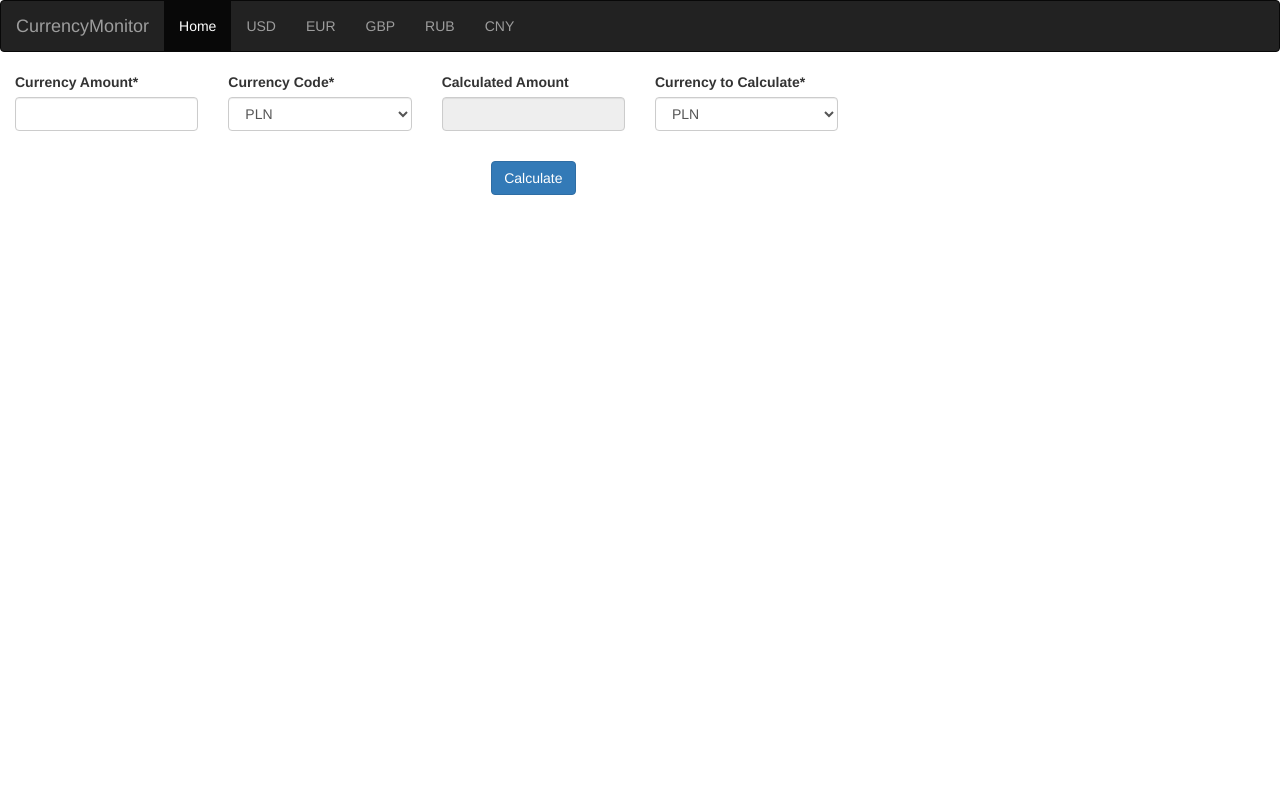
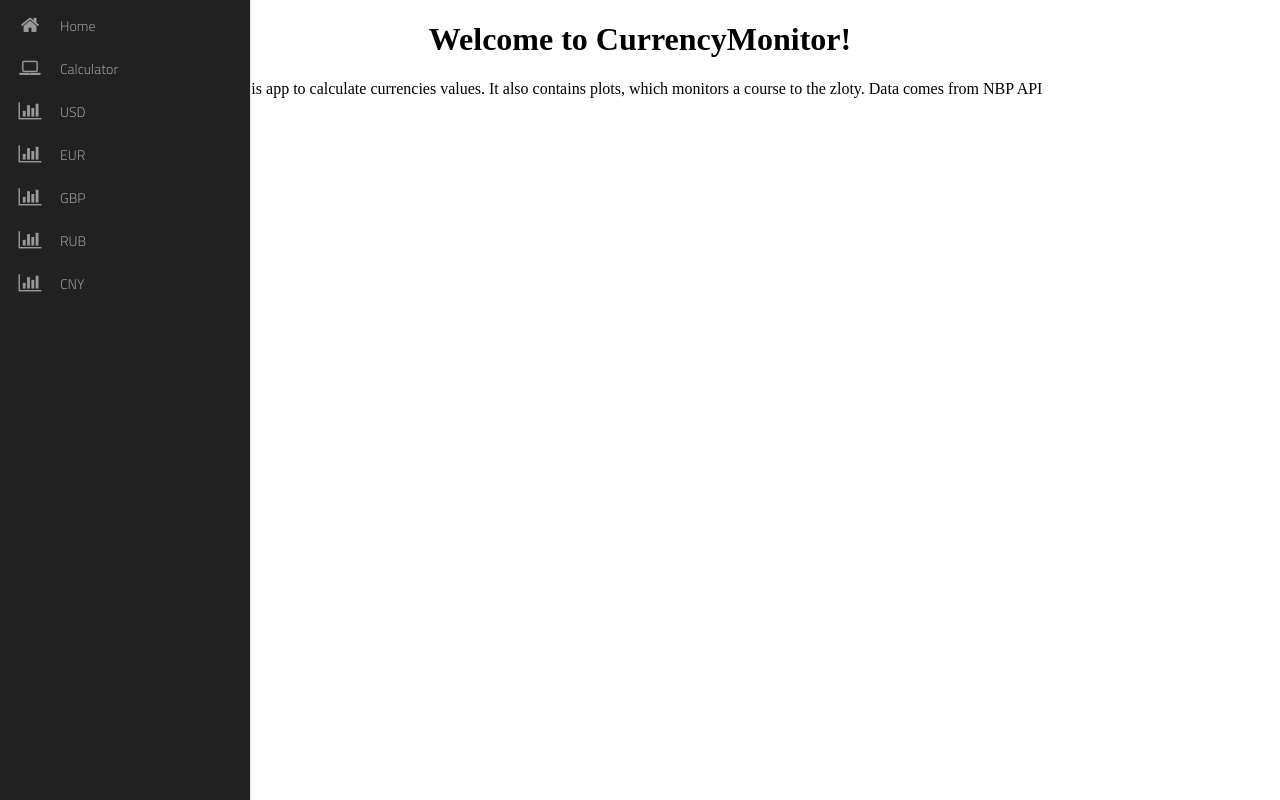
Before and after one commit to SzymanskiT5/CurrencyMonitor, a Django app: page / in a window 1280 px wide. Run offline with Django 3.2, Linux system fonts and the light colour scheme; data comes from the database, SQL or seed files in the repository; some libraries are stand-ins or nearby versions; some web fonts are replaced.

Commit message:
changed navbar,added homepage

```diff
--- /dev/null
+++ b/currency_monitor/static/currency_monitor/css/navbar.css
@@ -0,0 +1,129 @@
+@import url(//netdna.bootstrapcdn.com/font-awesome/4.0.3/css/font-awesome.css);
+
+@import url(https://fonts.googleapis.com/css?family=Titillium+Web:300);
+.fa-2x {
+font-size: 2em;
+}
+.fa {
+position: relative;
+display: table-cell;
+width: 60px;
+height: 36px;
+text-align: center;
+vertical-align: middle;
+font-size:20px;
+}
+
+
+.main-menu:hover,nav.main-menu.expanded {
+width:250px;
+overflow:visible;
+}
+
+.main-menu {
+background:#212121;
+border-right:1px solid #e5e5e5;
+position:absolute;
+top:0;
+bottom:0;
+height:100%;
+left:0;
+width:60px;
+overflow:hidden;
+-webkit-transition:width .05s linear;
+transition:width .05s linear;
+-webkit-transform:translateZ(0) scale(1,1);
+z-index:1000;
+}
+
+.main-menu>ul {
+margin:7px 0;
+}
+
+.main-menu li {
+position:relative;
+display:block;
+width:250px;
+}
+
+.main-menu li>a {
+position:relative;
+display:table;
+border-collapse:collapse;
+border-spacing:0;
+color:#999;
+ font-family: arial;
+font-size: 14px;
+text-decoration:none;
+-webkit-transform:translateZ(0) scale(1,1);
+-webkit-transition:all .1s linear;
+transition:all .1s linear;
+
+}
+
+.main-menu .nav-icon {
+position:relative;
+display:table-cell;
+width:60px;
+height:36px;
+text-align:center;
+vertical-align:middle;
+font-size:18px;
+}
+
+.main-menu .nav-text {
+position:relative;
+display:table-cell;
+vertical-align:middle;
+width:190px;
+  font-family: 'Titillium Web', sans-serif;
+}
+
+.main-menu>ul.logout {
+position:absolute;
+left:0;
+bottom:0;
+}
+
+.no-touch .scrollable.hover {
+overflow-y:hidden;
+}
+
+.no-touch .scrollable.hover:hover {
+overflow-y:auto;
+overflow:visible;
+}
+
+a:hover,a:focus {
+text-decoration:none;
+}
+
+nav {
+-webkit-user-select:none;
+-moz-user-select:none;
+-ms-user-select:none;
+-o-user-select:none;
+user-select:none;
+}
+
+nav ul,nav li {
+outline:0;
+margin:0;
+padding:0;
+}
+.main-menu li:hover>a,nav.main-menu li.active>a,.dropdown-menu>li>a:hover,.dropdown-menu>li>a:focus,.dropdown-menu>.active>a,.dropdown-menu>.active>a:hover,.dropdown-menu>.active>a:focus,.no-touch .dashboard-page nav.dashboard-menu ul li:hover a,.dashboard-page nav.dashboard-menu ul li.active a {
+color:#fff;
+background-color:#5fa2db;
+}
+.area {
+float: left;
+background: #e2e2e2;
+width: 100%;
+height: 100%;
+}
+@font-face {
+  font-family: 'Titillium Web';
+  font-style: normal;
+  font-weight: 300;
+  src: local('Titillium WebLight'), local('TitilliumWeb-Light'), url(http://themes.googleusercontent.com/static/fonts/titilliumweb/v2/anMUvcNT0H1YN4FII8wpr24bNCNEoFTpS2BTjF6FB5E.woff) format('woff');
+}
--- a/currency_monitor/templates/currency_exchange/home.html
+++ b/currency_monitor/templates/currency_exchange/home.html
@@ -1,30 +1,9 @@
 {% extends 'currency_exchange/layout.html' %}
-{% load crispy_forms_tags %}
+
+{% load static %}
+
 {% block content %}
-     <form method="post">
-    {% csrf_token %}
-    <div class="form-row">
-      <div class="form-group col-md-2 mb-0">
-        {{ form.currency1_amount|as_crispy_field }}
-      </div>
-      <div class="form-group col-md-2 mb-0">
-        {{ form.currency1_code|as_crispy_field }}
-      </div>
-    </div>
-          <div class="form-row">
-              <div class="form-group col-md-2 mb-0">
-        {{ form.currency2_amount|as_crispy_field }}
-      </div>
-
-          </div>
-         <div class="form-group col-md-2 mb-0">
-        {{ form.currency2_code|as_crispy_field }}
-      </div>
-
-    <div class="col-md-10 mb-0 text-center">
-    <button type="submit" class="btn btn-primary">Calculate</button>
-     </div>
-  </form>
-
+    <h1 style="text-align:center"> Welcome to CurrencyMonitor!</h1>
+    <p style="text-align:center">It is app to calculate currencies values. It also contains plots, which monitors a course to the zloty. Data comes from NBP API</p>
 
 {% endblock %}
--- a/currency_monitor/templates/currency_exchange/layout.html
+++ b/currency_monitor/templates/currency_exchange/layout.html
@@ -1,34 +1,63 @@
 <!DOCTYPE html>
 <html lang="en">
+
+<head>
 {% load static %}
-<head>
     <meta charset="UTF-8">
     <title>CurrencyMonitor</title>
-    <meta name="viewport" content="width=device-width, initial-scale=1">
-    <link rel="stylesheet" href="https://maxcdn.bootstrapcdn.com/bootstrap/3.4.1/css/bootstrap.min.css">
+{#    <meta name="viewport" content="width=device-width, initial-scale=1">#}
+{#    <link rel="stylesheet" href="https://maxcdn.bootstrapcdn.com/bootstrap/3.4.1/css/bootstrap.min.css">#}
+    <link rel="stylesheet" href="{% static 'currency_monitor/css/navbar.css' %}">
+{##}
+{#    <script src="https://ajax.googleapis.com/ajax/libs/jquery/3.5.1/jquery.min.js"></script>#}
+{#   <script src="{% static 'currency_monitor/css/navbar.css' %}"></script>#}
 
-    <script src="https://ajax.googleapis.com/ajax/libs/jquery/3.5.1/jquery.min.js"></script>
+{##}
+{#    <script src="https://maxcdn.bootstrapcdn.com/bootstrap/3.4.1/js/bootstrap.min.js"></script>#}
 
-    <script src="https://maxcdn.bootstrapcdn.com/bootstrap/3.4.1/js/bootstrap.min.js"></script>
-
-
+{% block head %}
+{% endblock %}
 </head>
 
 <body>
-<nav class="navbar navbar-inverse">
-    <div class="container-fluid">
-        <div class="navbar-header">
-            <a class="navbar-brand" href={% url 'home' %}>CurrencyMonitor</a>
-        </div>
-        <ul class="nav navbar-nav">
-            <li class="active"><a href="{% url 'home' %}">Home</a></li>
-            {% for currency in currencies %}
-                <li><a href={% url "currency_details" currency.slug %}>{{ currency.code }}</a></li>
-            {% endfor %}
 
-        </ul>
-    </div>
-</nav>
+ <div class="area"></div><nav class="main-menu">
+  <ul>
+                <li>
+                    <a href="{% url 'home' %}">
+                        <i class="fa fa-home fa-2x"></i>
+                        <span class="nav-text">
+                           Home
+                        </span>
+                    </a>
+                </li>
+            </ul>
+ <ul>
+                <li>
+                    <a href="{% url 'calculator' %}">
+                        <i class="fa fa-laptop fa-2x"></i>
+                        <span class="nav-text">
+                           Calculator
+                        </span>
+                    </a>
+                </li>
+            </ul>
+     {% for currency in currencies %}
+            <ul>
+                <li>
+                    <a href="{% url 'currency_details' currency.slug%}">
+                        <i class="fa fa-bar-chart-o fa-2x"></i>
+                        <span class="nav-text">
+                           {{ currency.code }}
+                        </span>
+                    </a>
+                </li>
+            </ul>
+
+
+{% endfor %}
+        </nav>
+
 
 <div id="messages">
     {% if messages %}
@@ -39,7 +68,9 @@
         {% endfor %}
     {% endif %}
 </div>
+
 {% block content %}
 {% endblock %}
+
 </body>
 </html>
--- a/currency_monitor/urls.py
+++ b/currency_monitor/urls.py
@@ -1,8 +1,10 @@
 from django.urls import path, include
 
-from currency_monitor.views import HomeView, CurrencyView
+from currency_monitor import views
+from currency_monitor.views import CalculatorView, CurrencyView
 
 urlpatterns = [
-    path('', HomeView.as_view(), name='home'),
+    path('', views.home, name='home'),
+    path('calculator/', CalculatorView.as_view(), name='calculator'),
     path("<slug:code>/", CurrencyView.as_view(), name='currency_details')
 ]
--- a/currency_monitor/views.py
+++ b/currency_monitor/views.py
@@ -15,10 +15,10 @@ from .serializers import CurrencyExchangeSerializer
 from .vizualization import get_plot
 
 
-class HomeView(FormView):
+class CalculatorView(FormView):
     model = Currency
     form_class = ExchangeForm
-    template_name = 'currency_exchange/home.html'
+    template_name = 'currency_exchange/calculator.html'
     context_object_name = "currencies"
 
 
@@ -32,11 +32,11 @@ class HomeView(FormView):
     def set_form_and_result(self, result):
         result = round(result, 2)
         form = ExchangeForm(self.request.POST, initial={'currency2_amount': result})
-        return render(self.request, 'currency_exchange/home.html', {"form": form})
+        return render(self.request, 'currency_exchange/calculator.html', {"form": form})
 
     def set_serializing_error(self):
         messages.info(self.request, "Something went wrong")
-        return render(self.request, 'currency_exchange/home.html', {"form": self.form_class()})
+        return render(self.request, 'currency_exchange/calculator.html', {"form": self.form_class()})
 
     def change_pln_to_currency(self, currency2_code, currency1_amount):
         response = requests.get(NBP_COURSE_URL + currency2_code, params={"format": 'json'}).content
@@ -113,4 +113,7 @@ class CurrencyView(DetailView):
             return render(self.request, 'currency_exchange/currency_status.html', {"plot": plot})
 
         messages.info(self.request, "Something went wrong")
-        return render(self.request, 'currency_exchange/home.html')
+        return render(self.request, 'currency_exchange/calculator.html')
+
+def home(request) -> HttpResponse:
+    return render(request, "currency_exchange/home.html", {"title": "DjangoCatering"})
```
Also changed, not shown: currency_monitor/forms.py (+0 -8 lines), currency_monitor/static/currency_monitor/css/plot.css (added, +12 -0 lines), currency_monitor/templates/currency_exchange/calculator.html (added, +35 -0 lines), currency_monitor/templates/currency_exchange/currency_status.html (+6 -6 lines), 1 other file.
